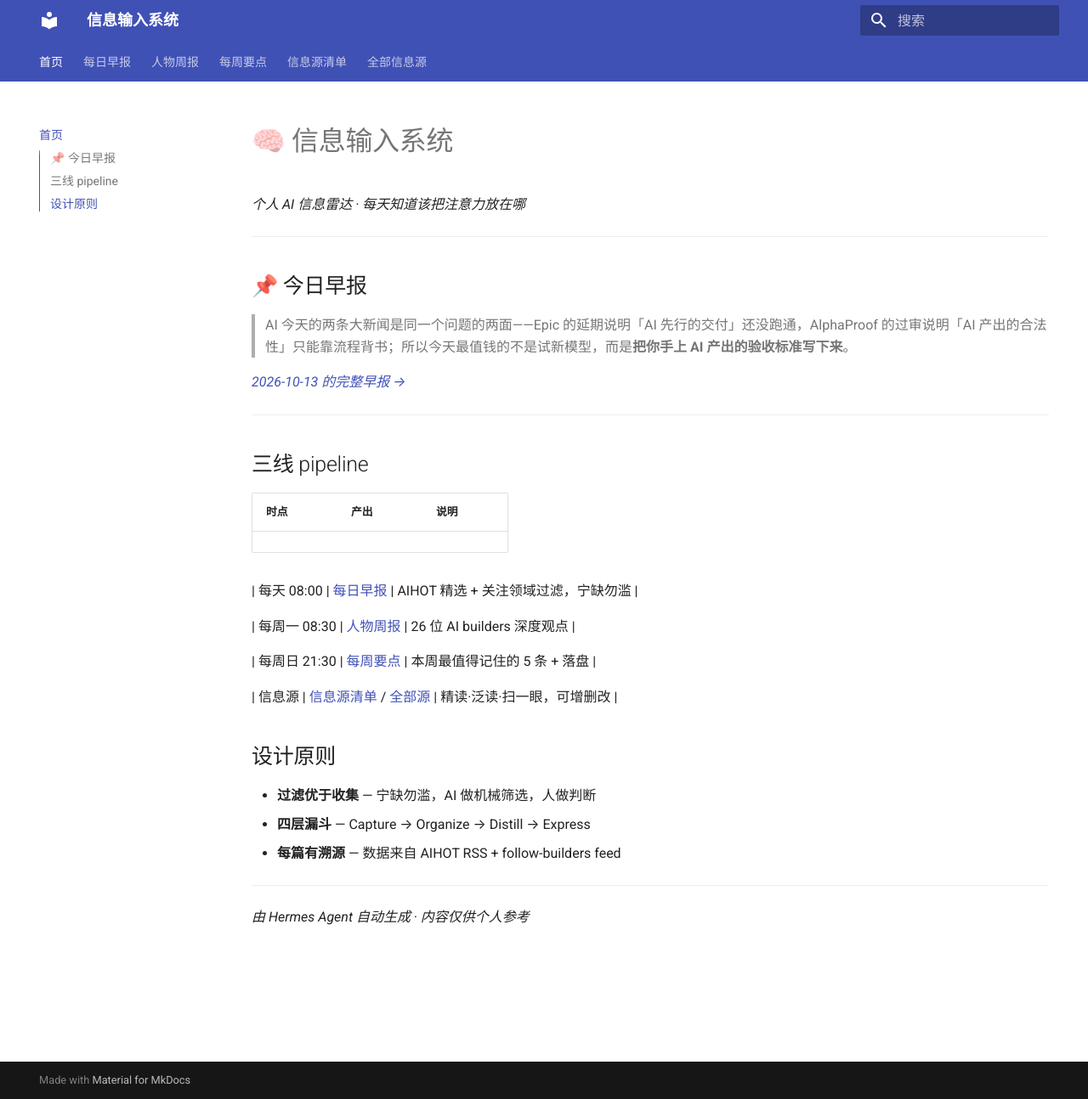
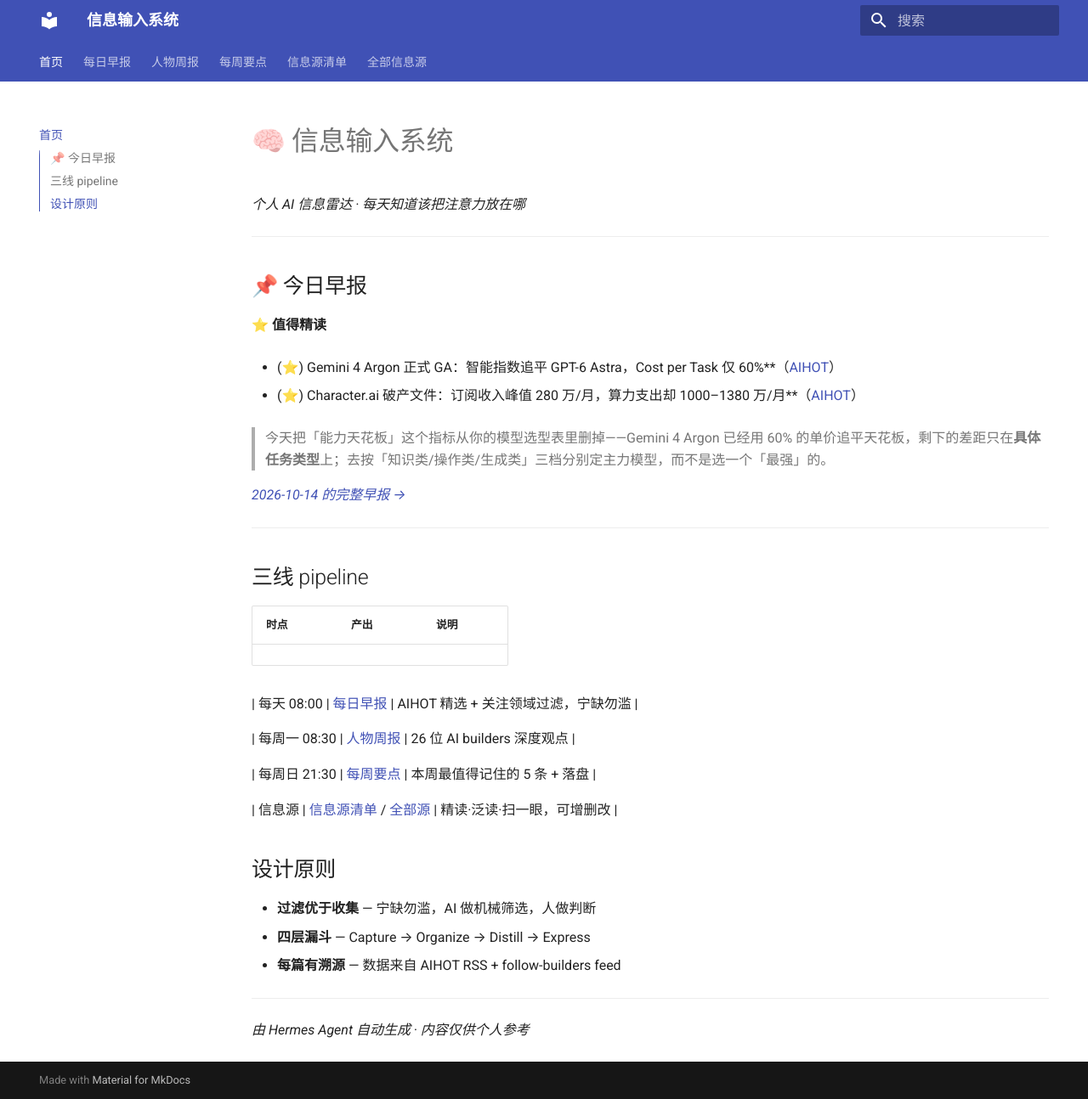
Before and after one commit to wangsiji/info-input-hub, an MkDocs documentation site: the page built from docs/index.md, in a window 1280 px wide and 1294 px high. Shown: the whole window at 85% size. Built offline with MkDocs 1.6.1 and Material for MkDocs 9.7.7, drawn with Linux system fonts in a browser that asks for light colours.

Commit message:
site: daily refresh 2026-10-14-0845

```diff
--- a/docs/index.md
+++ b/docs/index.md
@@ -6,9 +6,16 @@
 
 ## 📌 今日早报
 
-> AI 今天的两条大新闻是同一个问题的两面——Epic 的延期说明「AI 先行的交付」还没跑通，AlphaProof 的过审说明「AI 产出的合法性」只能靠流程背书；所以今天最值钱的不是试新模型，而是**把你手上 AI 产出的验收标准写下来**。
+**⭐ 值得精读**
 
-_[2026-10-13 的完整早报 →](daily.md#2026-10-13)_
+- (⭐) Gemini 4 Argon 正式 GA：智能指数追平 GPT-6 Astra，Cost per Task 仅 60%**（[AIHOT](https://aihot.news/items/w2fkb8pssvuc0mtttxnufchc9)）
+
+- (⭐) Character.ai 破产文件：订阅收入峰值 280 万/月，算力支出却 1000–1380 万/月**（[AIHOT](https://aihot.news/items/pjy8fk8cfl1qvwex08y6kdau8)）
+
+
+> 今天把「能力天花板」这个指标从你的模型选型表里删掉——Gemini 4 Argon 已经用 60% 的单价追平天花板，剩下的差距只在**具体任务类型**上；去按「知识类/操作类/生成类」三档分别定主力模型，而不是选一个「最强」的。
+
+_[2026-10-14 的完整早报 →](daily.md#2026-10-14)_
 
 ---
 
```
Also changed, not shown: docs/daily.md (+44 -54 lines).
